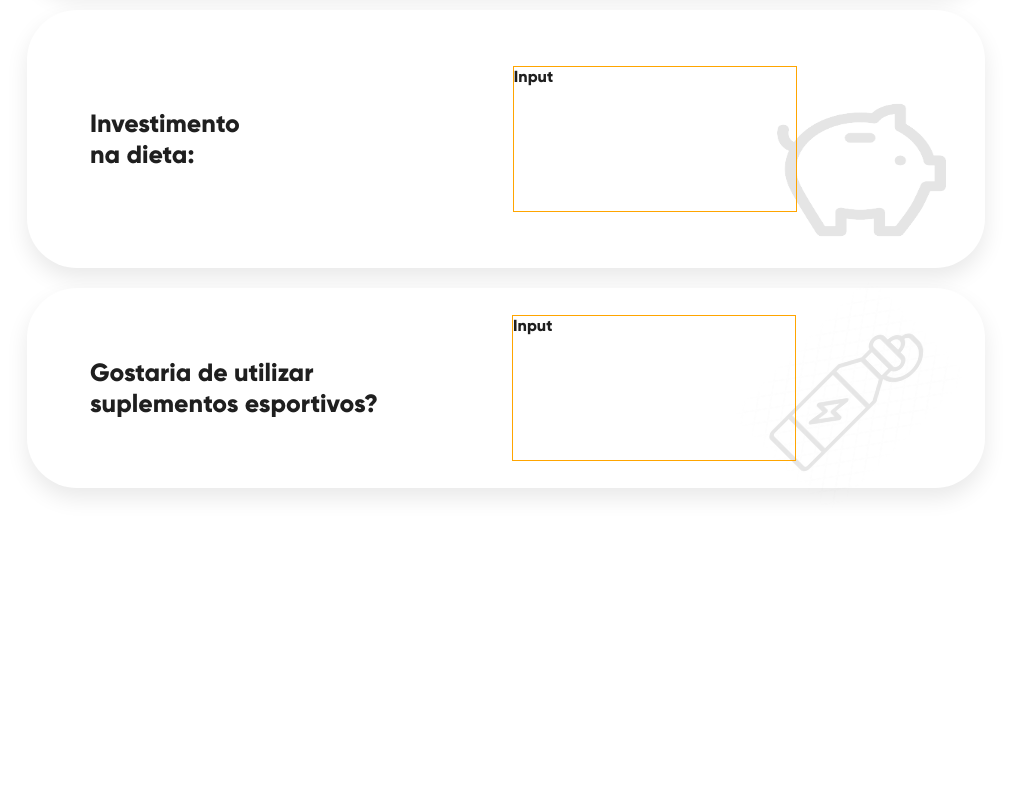
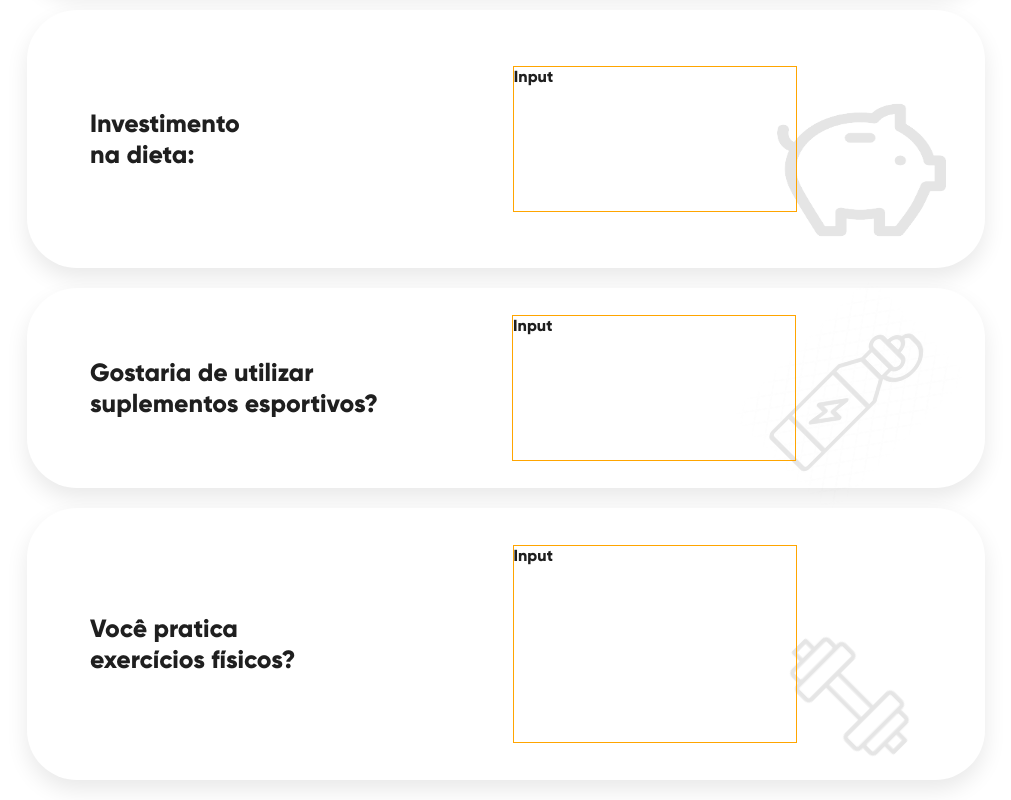
Before and after one commit to AugustoMagalhaes/cloudopss-desafio, a React (Create React App) app: page / in a window 1280 px wide. Shown: the part 2713-3513 px from the top of the page, without its empty margins (140-1151 px from the left). Before the commit the page ends 3230 px from the top, so only its background shows below. Built offline with nearby package versions, Linux system fonts and the light colour scheme.

Commit message:
feat: adiciona ExerciseActivity a MainPage.

```diff
--- a/src/pages/MainPage.jsx
+++ b/src/pages/MainPage.jsx
@@ -2,6 +2,7 @@ import React from 'react';
 import DietChoice from '../components/DietChoice/DietChoice';
 import DietDifficulty from '../components/DietDifficulty/DietDifficulty';
 import DietInvestment from '../components/DietInvestment/DietInvestment';
+import ExerciseActivity from '../components/ExerciseActivity/ExerciseActivity';
 import FoodRestriction from '../components/FoodRestriction/FoodRestriction';
 import Header from '../components/Header/Header';
 import MainGoal from '../components/MainGoal/MainGoal';
@@ -24,6 +25,7 @@ export default function MainPage() {
       <DietDifficulty />
       <DietInvestment />
       <Suplements />
+      <ExerciseActivity />
     </>
   );
 }
```
